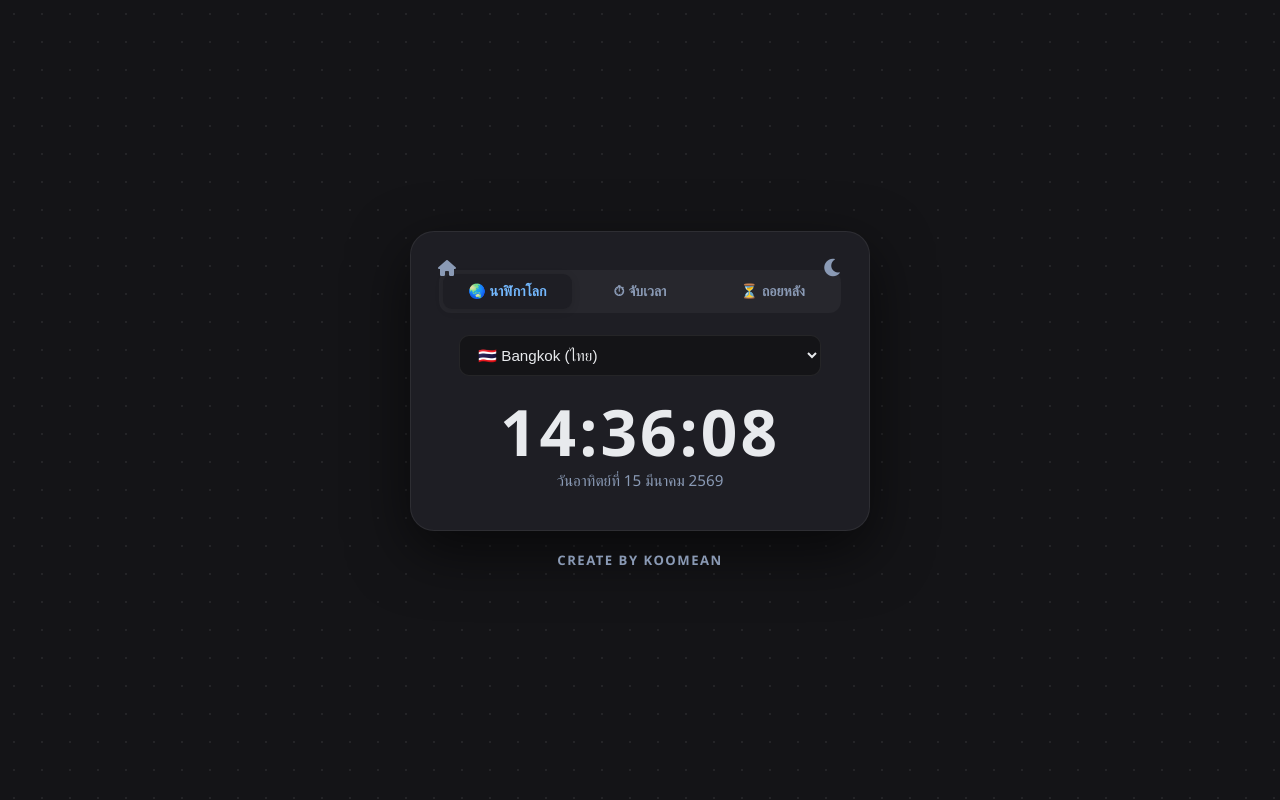
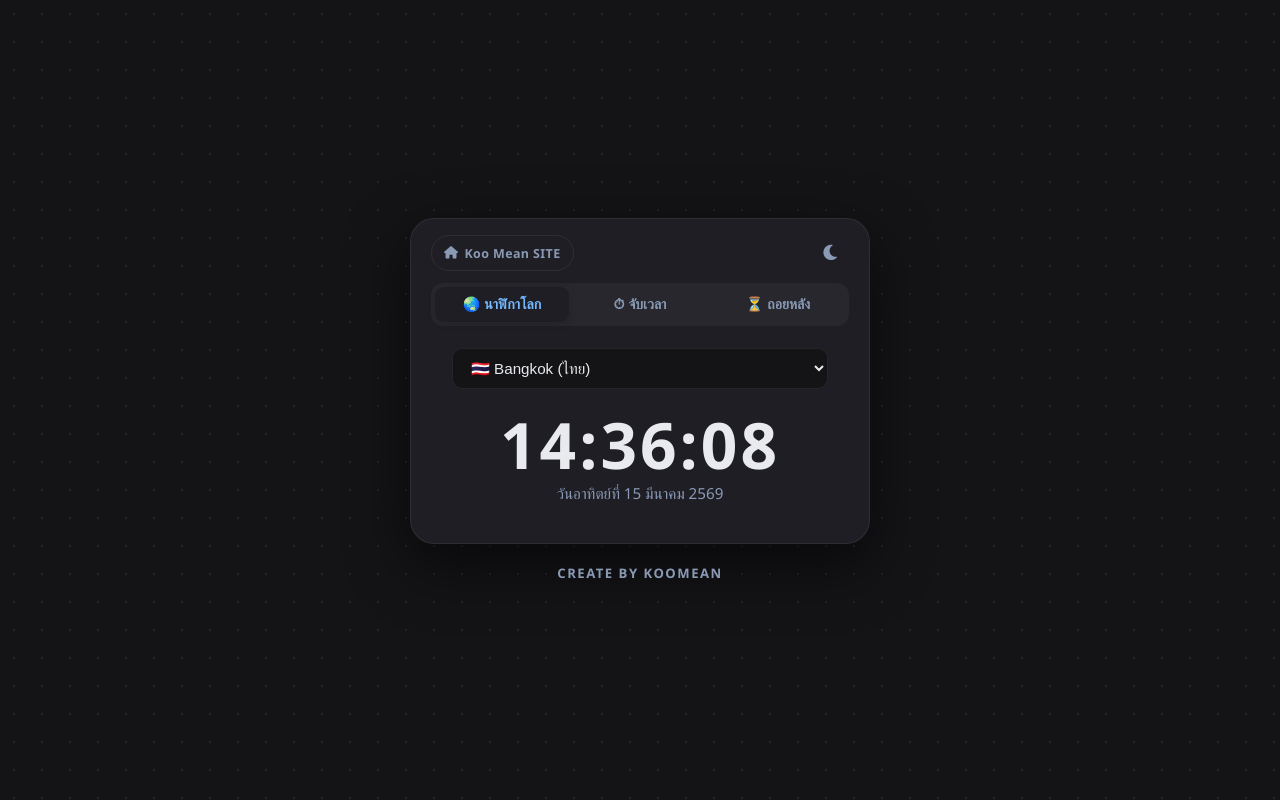
Before and after one commit to koomean/Clock-koomean, a plain HTML site: page index.html in a window 1280 px wide. Drawn offline with Linux system fonts and the light colour scheme.

Commit message:
Update index.html

```diff
--- a/index.html
+++ b/index.html
@@ -73,7 +73,7 @@
         .clock-container {
             position: relative;
             background-color: var(--container-bg);
-            padding: 28px 28px 24px;
+            padding: 16px 20px 24px;
             border-radius: 24px;
             box-shadow: var(--shadow);
             width: 100%;
@@ -85,15 +85,21 @@
         }
 
         /* ════════════════════════════════════
-           § 4 · CORNER BUTTONS
+           § 4 · CARD HEADER BAR
+           (home btn · spacer · theme toggle)
+           — all in normal flow, no absolute —
         ════════════════════════════════════ */
-        .corner-btn {
-            position: absolute;
-            top: 18px;
+        .card-header {
+            display: flex;
+            align-items: center;
+            justify-content: space-between;
+            margin-bottom: 12px;
+        }
+
+        .header-btn {
             background: none;
             border: none;
             color: var(--secondary-text);
-            font-size: 1.25rem;
             cursor: pointer;
             width: 36px;
             height: 36px;
@@ -101,18 +107,40 @@
             align-items: center;
             justify-content: center;
             border-radius: 50%;
-            transition: background 0.2s, color 0.2s, transform 0.3s;
+            font-size: 1.1rem;
+            text-decoration: none;
+            flex-shrink: 0;
+            transition: background 0.2s, color 0.2s, transform 0.25s;
         }
-        .corner-btn:hover {
+        .header-btn:hover {
             background: var(--lap-bg);
             color: var(--accent-color);
         }
-        .theme-toggle { right: 18px; }
+
+        /* Site link pill */
+        .site-link {
+            display: flex;
+            align-items: center;
+            gap: 6px;
+            padding: 0 12px;
+            height: 36px;
+            width: auto;
+            border-radius: 18px;
+            font-size: 0.78rem;
+            font-weight: 700;
+            letter-spacing: 0.4px;
+            white-space: nowrap;
+            border: 1px solid var(--border);
+        }
+        .site-link:hover {
+            background: var(--accent-color);
+            color: #fff;
+            border-color: var(--accent-color);
+            transform: translateY(-1px);
+            box-shadow: 0 4px 14px var(--accent-glow);
+        }
+
         .theme-toggle:hover { transform: rotate(20deg); }
-
-        /* Koo Mean Site link – top-left */
-        .site-link { left: 18px; font-size: 1rem; text-decoration: none; }
-        .site-link:hover { transform: scale(1.15); }
 
         /* ════════════════════════════════════
            § 5 · TABS
@@ -374,16 +402,17 @@
 
     <div class="clock-container" id="main-card">
 
-        <!-- ── Top-left: Go to Koo Mean Site ── -->
-        <a href="https://koomean.github.io" target="_blank" rel="noopener noreferrer"
-           class="corner-btn site-link" title="Koo Mean SITE">
-            <i class="fas fa-house"></i>
-        </a>
-
-        <!-- ── Top-right: Theme toggle ── -->
-        <button class="corner-btn theme-toggle" id="theme-toggle-btn" title="Toggle theme">
-            <i class="fas fa-moon" id="theme-icon"></i>
-        </button>
+        <!-- ── Card header: home link (left) · theme toggle (right) ── -->
+        <div class="card-header">
+            <a href="https://koomean.github.io/koomean/" target="_blank" rel="noopener noreferrer"
+               class="header-btn site-link" title="ไปที่ Koo Mean SITE">
+                <i class="fas fa-house"></i>
+                <span>Koo Mean SITE</span>
+            </a>
+            <button class="header-btn theme-toggle" id="theme-toggle-btn" title="Toggle theme">
+                <i class="fas fa-moon" id="theme-icon"></i>
+            </button>
+        </div>
 
         <!-- ── Tabs ── -->
         <nav class="tabs" role="tablist">
```
